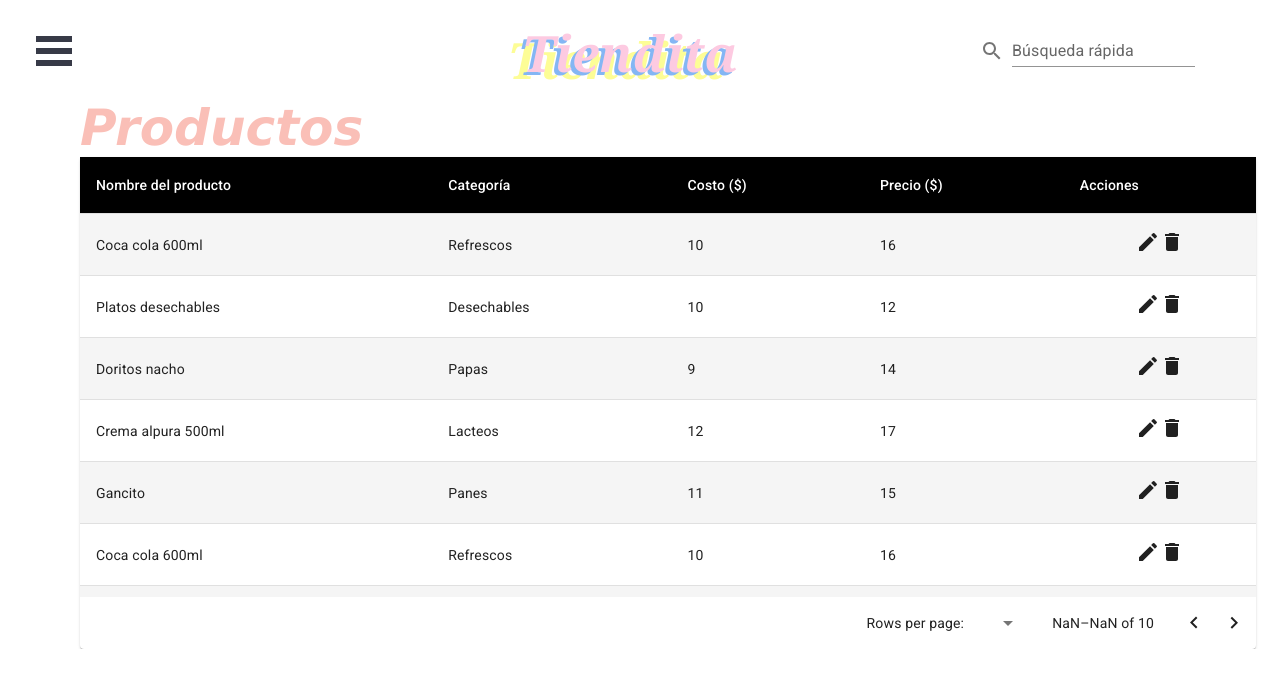
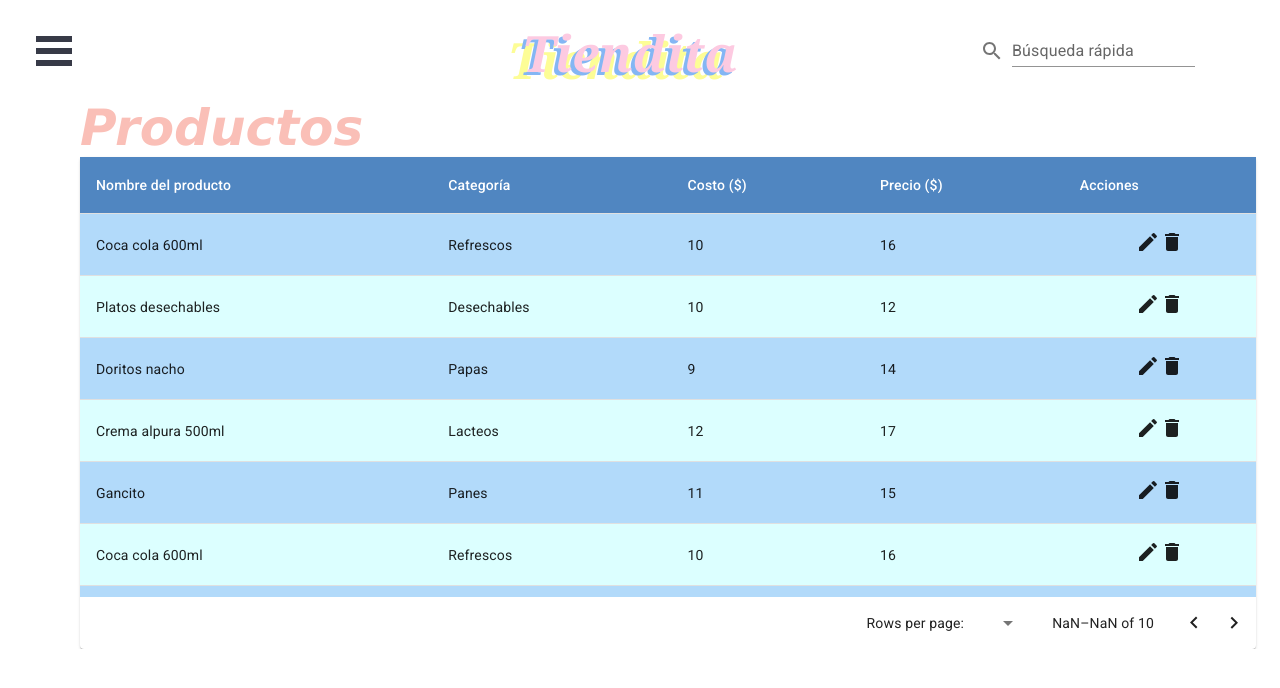
Before and after one commit to cofy43/front-tiendita, a React (Create React App) app: page / in a window 1280 px wide. Shown: the top 688 px of the page. Built offline with nearby package versions, Linux system fonts and the light colour scheme.

Commit message:
custom table

```diff
--- a/src/components/productos/Productos.js
+++ b/src/components/productos/Productos.js
@@ -16,7 +16,7 @@ import DeleteIcon from "@mui/icons-material/Delete";
 function Productos() {
   const StyledTableCell = styled(TableCell)(({ theme }) => ({
     [`&.${tableCellClasses.head}`]: {
-      backgroundColor: theme.palette.common.black,
+      backgroundColor: '#5086c1',
       color: theme.palette.common.white,
     },
     [`&.${tableCellClasses.body}`]: {
@@ -26,8 +26,11 @@ function Productos() {
 
   const StyledTableRow = styled(TableRow)(({ theme }) => ({
     "&:nth-of-type(odd)": {
-      backgroundColor: theme.palette.action.hover,
+      backgroundColor: '#b2dafa',
     },
+    "&:nth-of-type(even)": {
+        backgroundColor: '#dcffff',
+      },
     // hide last border
     "&:last-child td, &:last-child th": {
       border: 0,
```
